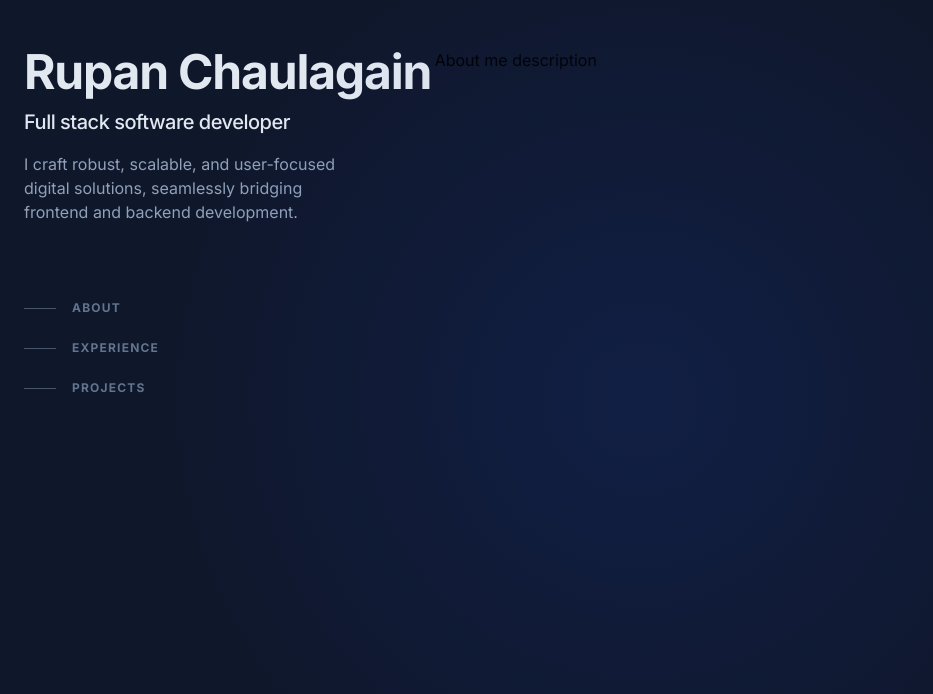
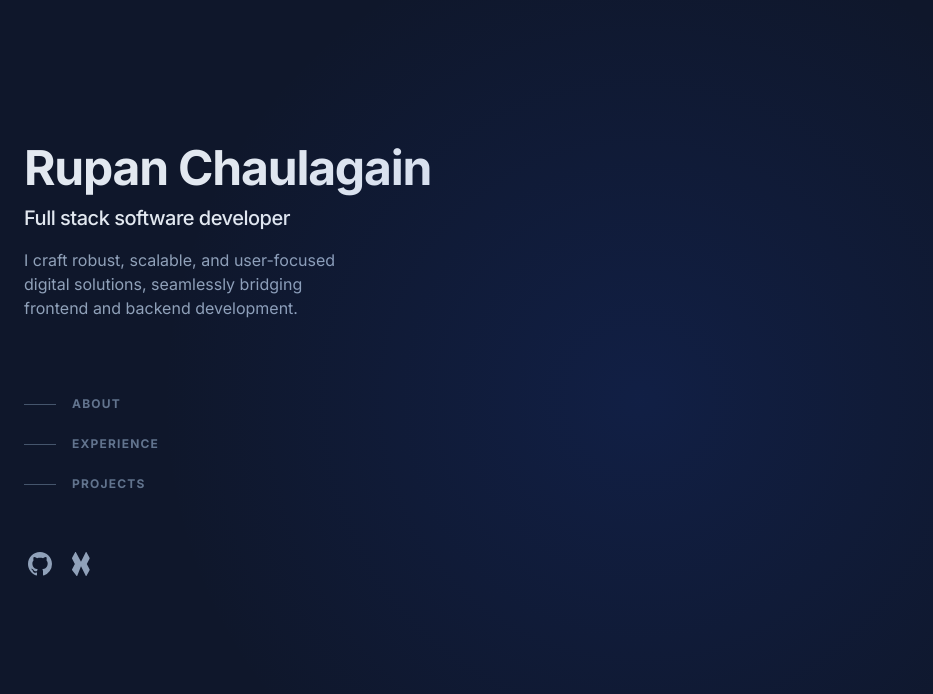
Before and after one commit to ruppo-912116/merupan, a Next.js app: page / in a window 1280 px wide. Shown: the top 694 px of the page, without its empty margins (0-933 px from the left). Built offline with nearby package versions, Linux system fonts and the light colour scheme.

Commit message:
chore: add social media part

```diff
--- a/src/components/homepage.tsx
+++ b/src/components/homepage.tsx
@@ -34,9 +34,7 @@ export default function HomePageContainer() {
                 <div className={"flex justify-between"}>
                     <Overview/>
                     {/* main body ui */}
-                    <div className={"flex flex-2/3"}>
-                        About me description
-                    </div>
+                    <div className={"flex flex-2/3 text-slate-200"}></div>
                 </div>
 
             </div>
--- a/src/components/overview.tsx
+++ b/src/components/overview.tsx
@@ -1,10 +1,37 @@
 import Link from "next/link";
 
-const Sections = ["About", "Experience", "Projects"]
+const Sections = ["About", "Experience", "Projects"];
 
 export default function Overview() {
+
+    const SocialMedias = [
+        {
+            name: "Github",
+            link: "https://github.com/ruppo-912116",
+            icon: <svg xmlns="http://www.w3.org/2000/svg" viewBox="0 0 16 16" fill="currentColor"
+                     className="h-6 w-6" aria-hidden="true">
+                    <path
+                        d="M8 0C3.58 0 0 3.58 0 8c0 3.54 2.29 6.53 5.47 7.59.4.07.55-.17.55-.38 0-.19-.01-.82-.01-1.49-2.01.37-2.53-.49-2.69-.94-.09-.23-.48-.94-.82-1.13-.28-.15-.68-.52-.01-.53.63-.01 1.08.58 1.23.82.72 1.21 1.87.87 2.33.66.07-.52.28-.87.51-1.07-1.78-.2-3.64-.89-3.64-3.95 0-.87.31-1.59.82-2.15-.08-.2-.36-1.02.08-2.12 0 0 .67-.21 2.2.82.64-.18 1.32-.27 2-.27.68 0 1.36.09 2 .27 1.53-1.04 2.2-.82 2.2-.82.44 1.1.16 1.92.08 2.12.51.56.82 1.27.82 2.15 0 3.07-1.87 3.75-3.65 3.95.29.25.54.73.54 1.48 0 1.07-.01 1.93-.01 2.2 0 .21.15.46.55.38A8.013 8.013 0 0016 8c0-4.42-3.58-8-8-8z">
+                    </path>
+                </svg>
+        },
+        {
+            name: "Medium",
+            link: "https://medium.com/@newruppo123",
+            icon: <svg
+                xmlns="http://www.w3.org/2000/svg"
+                viewBox="0 0 16 16"
+                fill="currentColor"
+                className="h-6 w-6"
+                aria-hidden="true"
+            >
+                <path d="M0 4.35V3.94L2.16 0h.38l3.45 6.54L9.24 0h.37l2.16 3.94v.41L9.87 8l1.9 3.65v.4l-2.16 3.95h-.38L6 9.46 3.45 16h-.38L0 12.05v-.4L1.9 8 0 4.35z" />
+            </svg>
+        }
+    ]
+
     return (
-        <header className={"flex flex-1/3"}>
+        <header className={"lg:max-h-screen lg:sticky lg:top-0 lg:flex lg:flex-col lg:justify-between lg:py-24"}>
             <div>
                 <h1 className={"text-4xl font-bold tracking-tight text-slate-200 sm:text-5xl"}>
                     Rupan Chaulagain
@@ -13,7 +40,8 @@ export default function Overview() {
                     Full stack software developer
                 </h2>
                 <p className={"mt-4 max-w-xs leading-normal text-slate-400"}>
-                    I craft robust, scalable, and user-focused digital solutions, seamlessly bridging frontend and backend development.
+                    I craft robust, scalable, and user-focused digital solutions, seamlessly bridging frontend and
+                    backend development.
                 </p>
 
                 {/* navbar part */}
@@ -22,9 +50,11 @@ export default function Overview() {
                         <ul key={section} className={"w-max"}>
                             <li>
                                 <Link href={`#${section.toLowerCase()}`} className={"group flex items-center py-3"}>
-                                            <span className={"nav-indicator mr-4 h-px w-8 bg-slate-600 transition-all group-hover:w-16 group-hover:bg-slate-200 group-focus-visible:w-16 group-focus-visible:bg-slate-200 motion-reduce:transition-none"}>
+                                            <span
+                                                className={"nav-indicator mr-4 h-px w-8 bg-slate-600 transition-all group-hover:w-16 group-hover:bg-slate-200 group-focus-visible:w-16 group-focus-visible:bg-slate-200 motion-reduce:transition-none"}>
                                             </span>
-                                    <span className={"nav-text text-xs font-bold uppercase tracking-widest text-slate-500 group-hover:text-slate-200 group-focus-visible:text-slate-200"}>{section}</span>
+                                    <span
+                                        className={"nav-text text-xs font-bold uppercase tracking-widest text-slate-500 group-hover:text-slate-200 group-focus-visible:text-slate-200"}>{section}</span>
                                 </Link>
                             </li>
                         </ul>
@@ -32,12 +62,20 @@ export default function Overview() {
                 </nav>
             </div>
 
-        {/*   SOCIAL MEDIA SECTION */}
-        {/*    <ul className={"ml-1 mt-8 flex items-center"} aria-label={"Social Media"}>*/}
-        {/*        <li className={}>*/}
-
-        {/*        </li>*/}
-        {/*    </ul>*/}
+            {/*   SOCIAL MEDIA SECTION */}
+            <ul className={"ml-1 mt-12 flex items-center text-slate-400 "} aria-label={"Social Media"}>
+                {
+                    SocialMedias.map((social) => (
+                        <li key={social.name} className={"mr-5 shrink-0 text-xs hover:text-slate-200"}>
+                            <Link href={social.link} target={"_blank"} rel="noopener noreferrer"
+                                  title={social.name.toLowerCase()}>
+                                <span className={"sr-only"}>{social.name}</span>
+                                {social.icon}
+                            </Link>
+                        </li>
+                    ))
+                }
+            </ul>
         </header>
     )
 }
```
